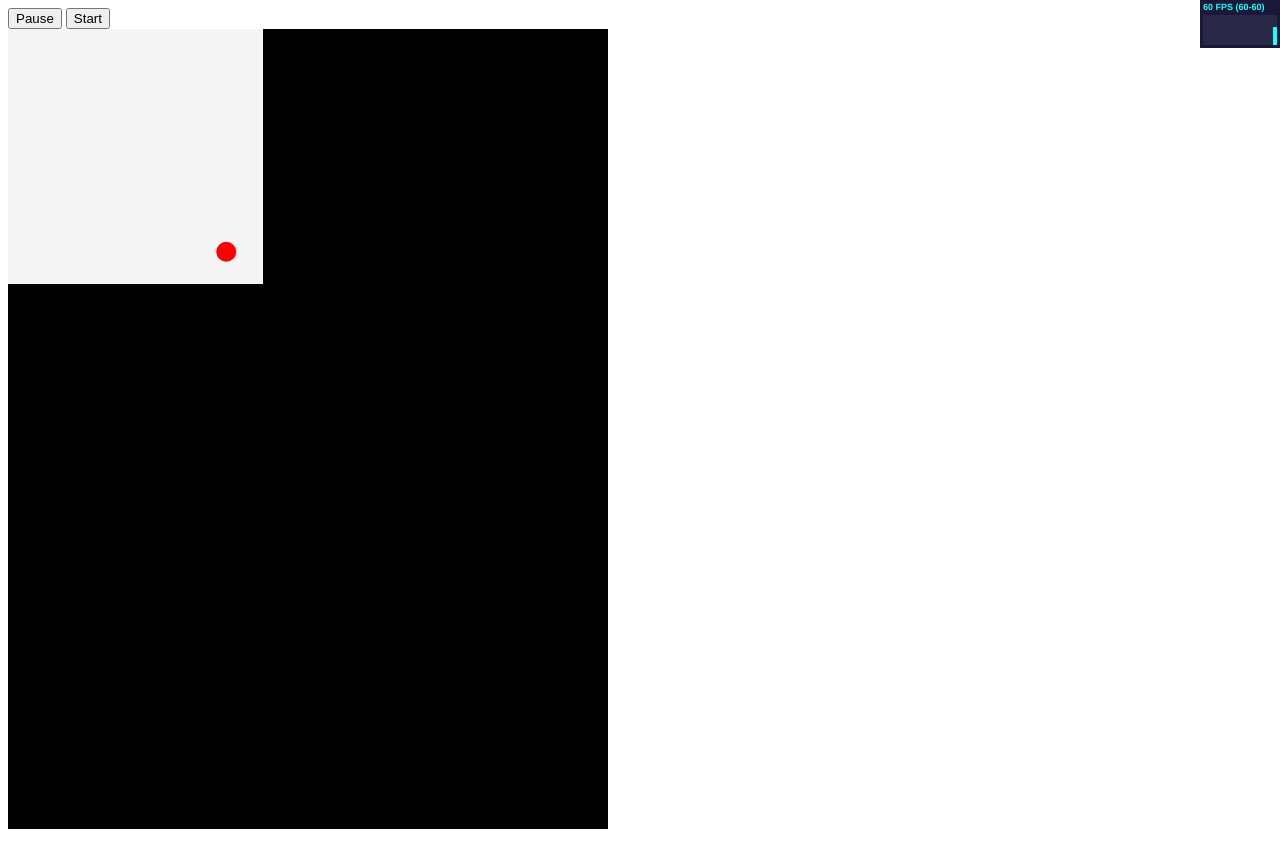
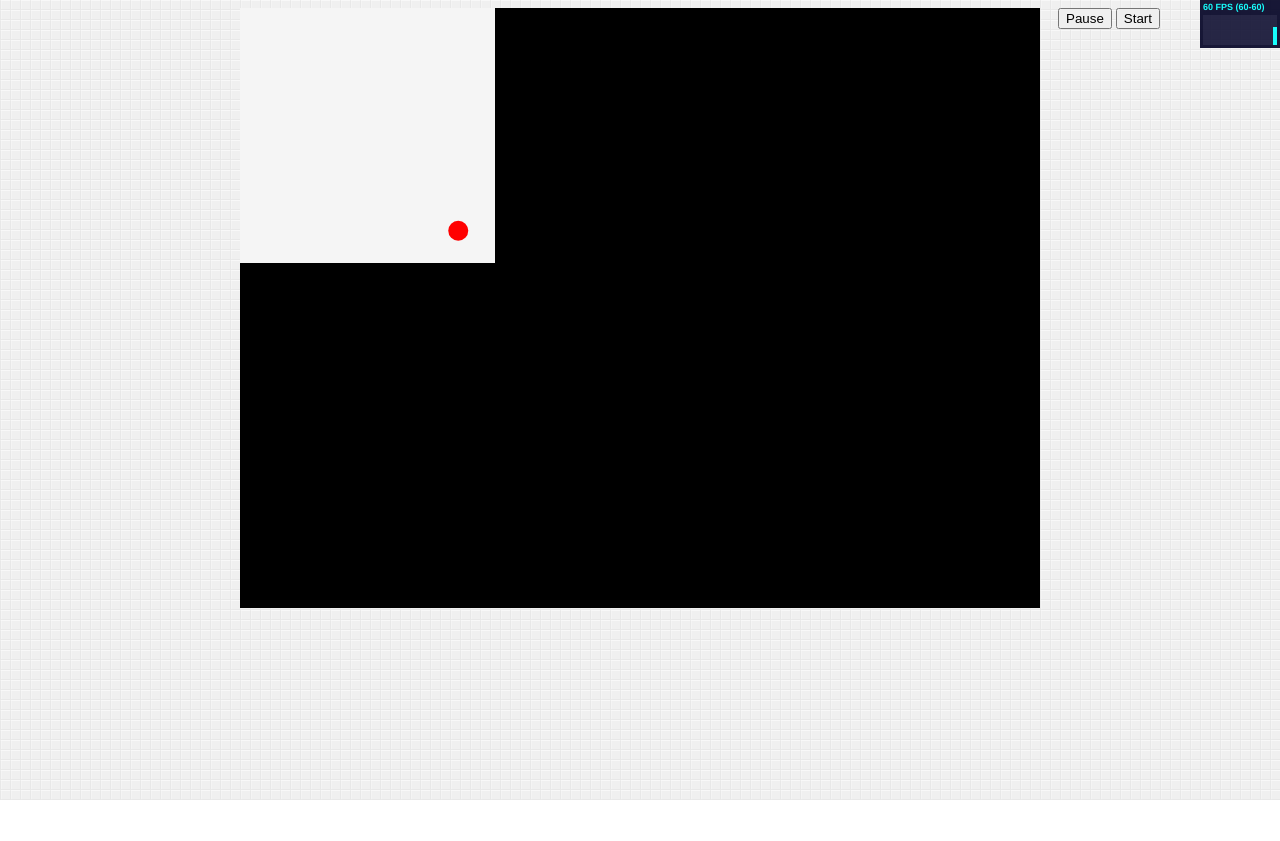
Before and after one commit to DimaRudenko/SpaceInvaders, a plain HTML site: page index.html in a window 1280 px wide. After the commit the page ends 800 px from the top, so only its background shows below. Drawn offline with Linux system fonts and the light colour scheme.

Commit message:
update sprite file

```diff
--- /dev/null
+++ b/css/application.css
@@ -0,0 +1,12 @@
+body {
+    background: url("bg-body-37.png") repeat;
+}
+
+#screen {
+    padding-left: 0;
+    padding-right: 0;
+    margin-left: auto;
+    margin-right: auto;
+    display: block;
+    width: 800px;
+}
--- a/index.html
+++ b/index.html
@@ -2,7 +2,7 @@
 <html>
 <head>
     <title>Space Invaders for UA Web Challenge</title>
-
+    <link href="css/application.css" rel="stylesheet" type="text/css" />
     <!--stats-->
     <script src="js/lib/stats/stats.min.js"></script>
 
@@ -17,11 +17,14 @@
 
 </head>
 <body>
-<input type="button" onclick="scene.pauseGame()" value="Pause"/>
-<input type="button" onclick="scene.unpauseGame()" value="Start"/>
+<div style="position: absolute; right: 120px">
+    <input type="button" onclick="scene.pauseGame()" value="Pause"/>
+    <input type="button" onclick="scene.unpauseGame()" value="Start"/>
+
+</div>
+
 <div>
-
-    <canvas id="canvas"  width="600" height="800">Get a better browser!</canvas>
+    <canvas id="screen" width="800" height="600">Get a better browser!</canvas>
 </div>
 
 
@@ -29,25 +32,25 @@
 <script type="text/javascript">
 
 
+    var scene = SI.scene("screen");
+    var sprite = SI.sprite();
 
-    var scene = SI.scene("canvas");
-var sprite = SI.sprite();
-sprite.addTo(scene);
+    sprite.addTo(scene);
 
-    scene.gameLoop(function (context) {
+    scene.gameLoop(function (scene) {
         stats.begin();
-    //    context.clearRect(0, 0, SI.WINDOW_WIDTH, SI.WINDOW_HEIGHT);
+        var context = scene.context;
 
         var time = new Date().getTime() * 0.002;
-        var x = Math.sin( time ) * 96 + 128;
-        var y = Math.cos( time * 0.9 ) * 96 + 128;
+        var x = Math.sin(time) * 96 + 128;
+        var y = Math.cos(time * 0.9) * 96 + 128;
 
         context.fillStyle = 'rgb(245,245,245)';
-        context.fillRect( 0, 0, 255, 255 );
+        context.fillRect(0, 0, 255, 255);
 
         context.fillStyle = 'rgb(255,0,0)';
         context.beginPath();
-        context.arc( x, y, 10, 0, Math.PI * 2, true );
+        context.arc(x, y, 10, 0, Math.PI * 2, true);
         context.closePath();
         context.fill();
 
--- a/js/scene.js
+++ b/js/scene.js
@@ -33,7 +33,7 @@ SI.Scene.prototype = {
         var now = new Date().getTime();
         this._loopFrame++;
         this.loop = window.requestAnimationFrame(this.gameLoopCallbackWrapper.bind(this));
-        this.callback.apply(this, [this.context]);
+        this.callback.call(this, this);
         this.lastGameLoopFrame = now;
     },
 
```
Also changed, not shown: css/bg-body-37.png (added), images/alien_1.png (added), images/alien_2.png (added), images/alien_3.png (added), images/bullet.png (added), images/player.png (added).
